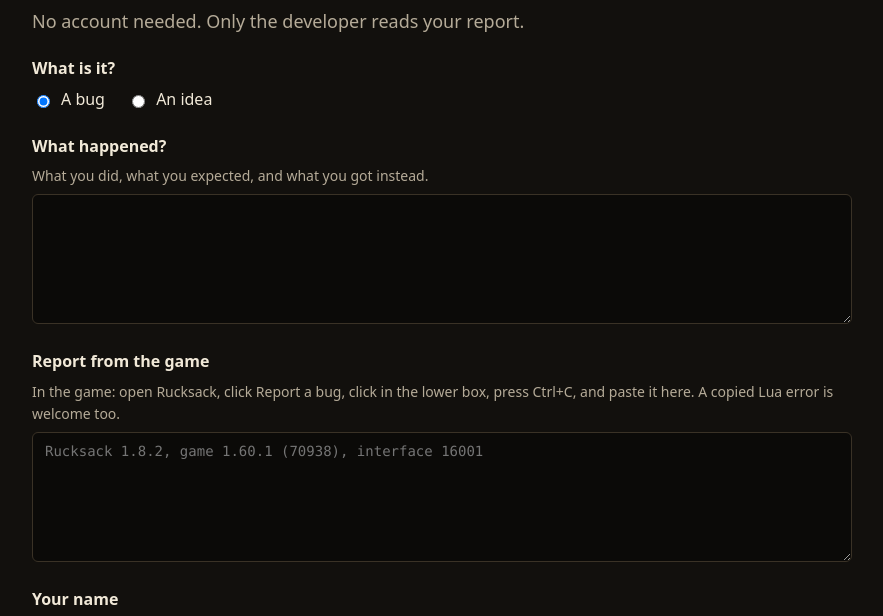
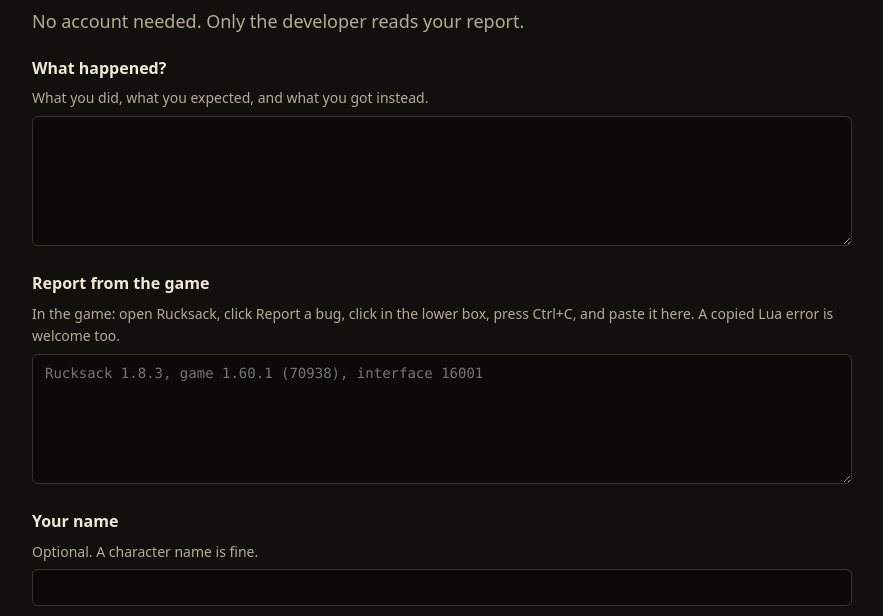
Before and after one commit to Mustac/RucksackForever, a plain HTML site: page docs/report.html in a window 1280 px wide. Shown: the part 146-762 px from the top of the page, without its empty margins (198-1081 px from the left). Drawn offline with Linux system fonts and the light colour scheme.

Commit message:
Website: the form follows the button (bug or idea), no radio buttons; stronger spam brakes in the relay
Co-Authored-By: Claude Fable 5.2 <noreply@anthropic.com>
Claude-Session: https://claude.ai/code/session_01HZuk1tUUxPi3TSxnQ1ZKn4

```diff
--- a/docs/report.html
+++ b/docs/report.html
@@ -17,15 +17,12 @@
 <p class="lead">No account needed. Only the developer reads your report.</p>
 <div id="setup" class="note bad" hidden>The report form isn't switched on yet. It will be soon. Until then you can <a id="gh" href="#">report on GitHub</a> (needs a GitHub account, and what you write there is public).</div>
 <form id="form" novalidate>
-<fieldset style="border:0;padding:0;margin:18px 0 0"><legend style="font-weight:600;padding:0;margin-bottom:6px">What is it?</legend>
-<label style="display:inline-flex;gap:8px;align-items:center;margin:0 18px 0 0;font-weight:400"><input type="radio" name="kind" id="kind-bug" value="bug" checked>A bug</label>
-<label style="display:inline-flex;gap:8px;align-items:center;margin:0;font-weight:400"><input type="radio" name="kind" id="kind-idea" value="idea">An idea</label></fieldset>
 <label for="what" id="whatl">What happened?</label>
 <p class="hint" id="whath">What you did, what you expected, and what you got instead.</p>
 <textarea id="what" maxlength="4000" required></textarea>
-<label for="report">Report from the game</label>
+<div id="gamepart"><label for="report">Report from the game</label>
 <p class="hint">In the game: open Rucksack, click Report a bug, click in the lower box, press Ctrl+C, and paste it here. A copied Lua error is welcome too.</p>
-<textarea id="report" class="mono" maxlength="8000" placeholder="Rucksack 1.8.2, game 1.60.1 (70938), interface 16001"></textarea>
+<textarea id="report" class="mono" maxlength="8000" placeholder="Rucksack 1.8.3, game 1.60.1 (70938), interface 16001"></textarea></div>
 <label for="name">Your name</label>
 <p class="hint">Optional. A character name is fine.</p>
 <input type="text" id="name" maxlength="60">
@@ -39,17 +36,17 @@
   var form = document.getElementById("form"), msg = document.getElementById("msg"), send = document.getElementById("send");
   function say(text, kind) { msg.hidden = false; msg.className = "note " + (kind || ""); msg.textContent = text; }
   function mode() {
-    var idea = document.getElementById("kind-idea").checked;
+    var idea = location.hash === "#idea";
+    document.getElementById("gamepart").hidden = idea;
+    document.querySelectorAll("header nav a").forEach(function (a) { a.classList.toggle("on", a.getAttribute("href") === (idea ? "report.html#idea" : "report.html")); });
     document.getElementById("h").textContent = idea ? "Share an idea" : "Report a bug";
     document.getElementById("whatl").textContent = idea ? "What's your idea?" : "What happened?";
     document.getElementById("whath").textContent = idea ? "What you'd like Rucksack to do, and when it would help you." : "What you did, what you expected, and what you got instead.";
     send.textContent = idea ? "Send idea" : "Send report";
   }
-  function fromHash() { if (location.hash === "#idea") document.getElementById("kind-idea").checked = true; mode(); }
-  document.getElementById("kind-bug").addEventListener("change", mode);
-  document.getElementById("kind-idea").addEventListener("change", mode);
-  window.addEventListener("hashchange", fromHash);
-  fromHash();
+  var opened = Date.now();
+  window.addEventListener("hashchange", mode);
+  mode();
   if (!RUCKSACK.relay) {
     document.getElementById("setup").hidden = false;
     document.getElementById("gh").href = "https://github.com/" + RUCKSACK.repo + "/issues/new";
@@ -62,7 +59,7 @@
     if (what.length < 10) { say("Write a few words first.", "bad"); document.getElementById("what").focus(); return; }
     send.disabled = true; say("Sending.");
     fetch(RUCKSACK.relay, { method: "POST", headers: { "Content-Type": "application/json" }, body: JSON.stringify({
-      what: what, kind: document.getElementById("kind-idea").checked ? "idea" : "bug", report: document.getElementById("report").value, name: document.getElementById("name").value, website: document.getElementById("website").value }) })
+      what: what, kind: location.hash === "#idea" ? "idea" : "bug", spent: Date.now() - opened, report: location.hash === "#idea" ? "" : document.getElementById("report").value, name: document.getElementById("name").value, website: document.getElementById("website").value }) })
       .then(function (r) { return r.json().then(function (d) { return { ok: r.ok, d: d }; }); })
       .then(function (r) {
         if (r.ok) { form.reset(); mode(); say("Thanks, it's in. Only the developer reads it.", "good"); }
```
Also changed, not shown: worker/worker.js (+13 -0 lines).
